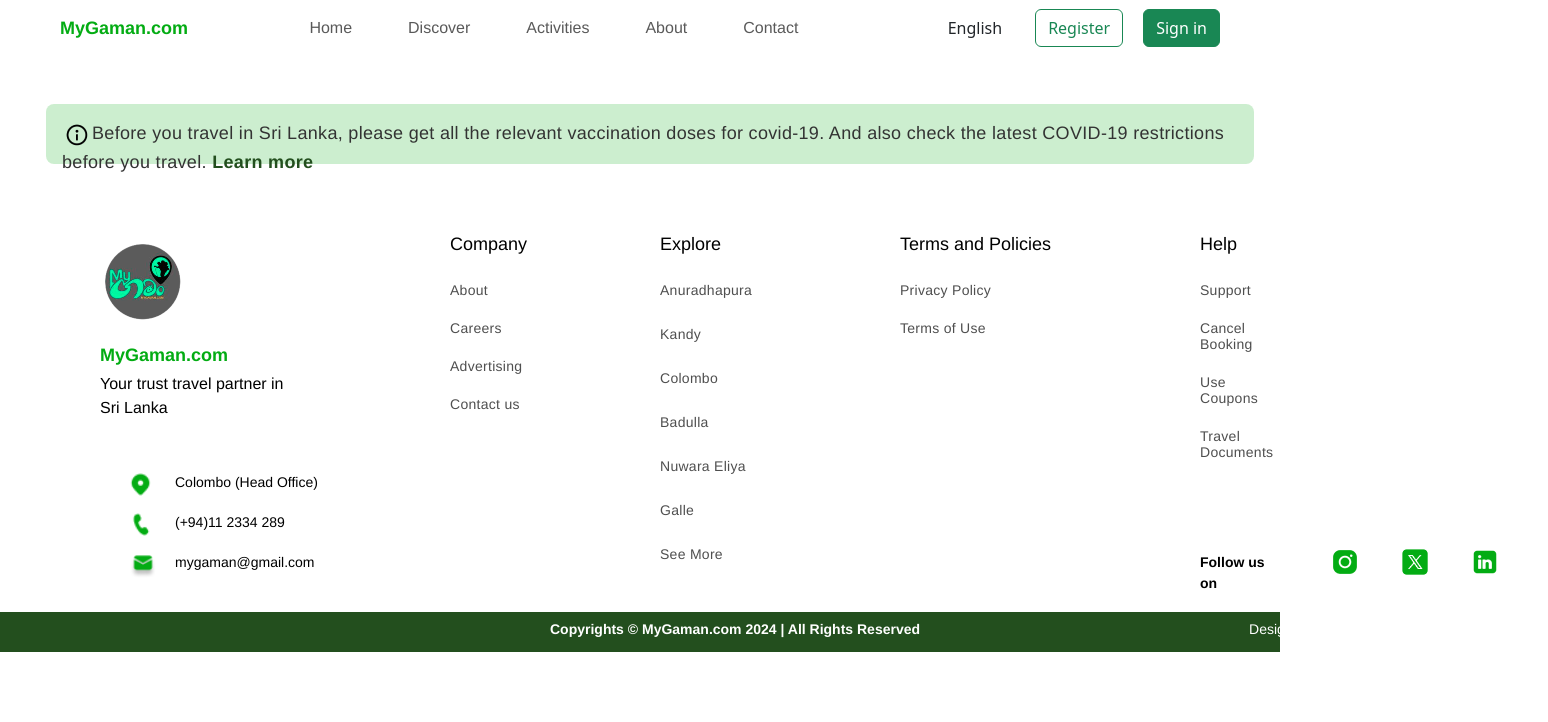
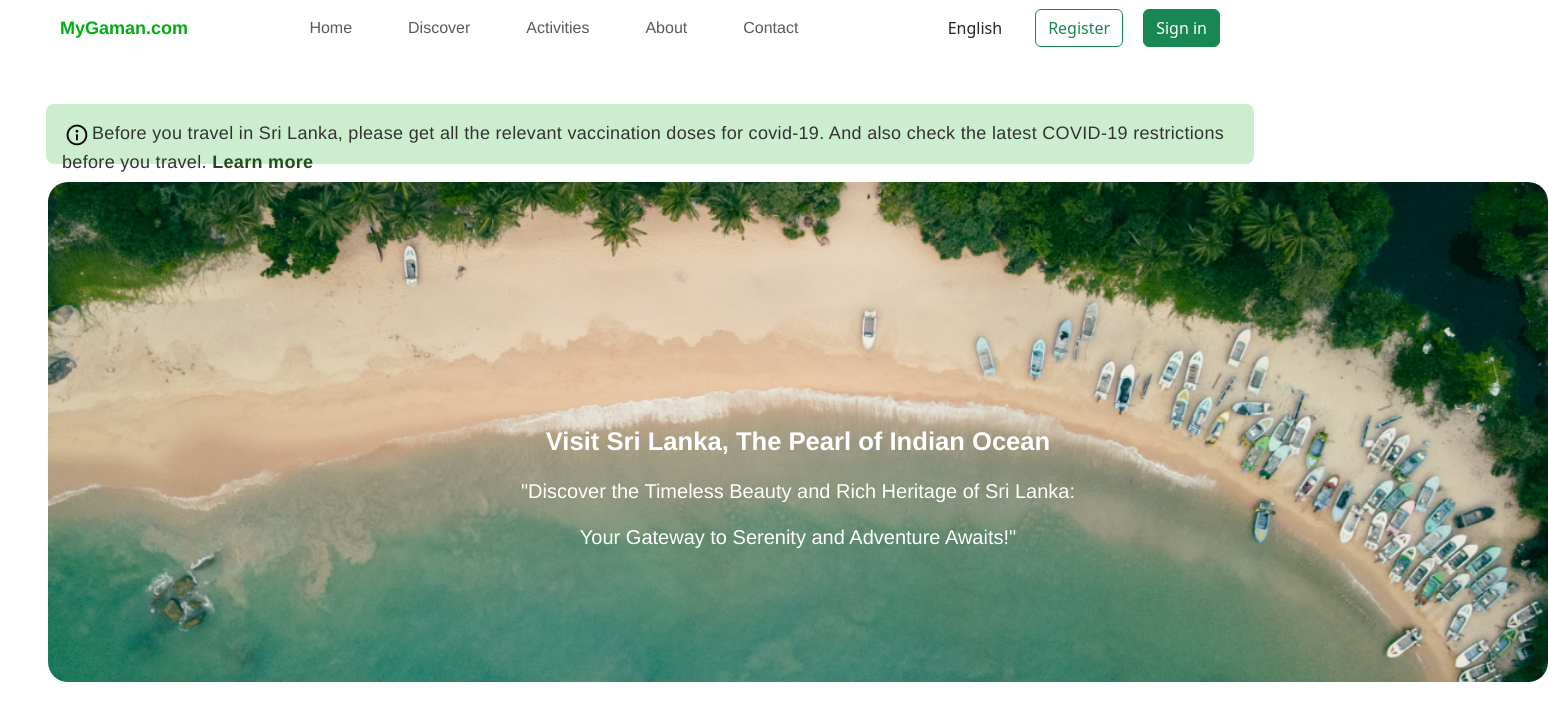
Before and after one commit to tharusha1004/MyGaman-Web, a React (Create React App) app in the folder frontend/: page /home in a window 1280 px wide. Shown: the top 722 px of the page, 1548 px wide, since content can reach past the window. Built offline with nearby package versions, Linux system fonts and the light colour scheme; a web font is replaced by a local one.

Commit message:
add main section component to the home page

```diff
--- a/frontend/src/pages/Home.jsx
+++ b/frontend/src/pages/Home.jsx
@@ -1,11 +1,13 @@
 import React from 'react'
 import '../styles/Home.css'
 import InfoMessage from '../components/Home/Info_Message/InfoMessage'
+import MainSection from '../components/Home/Main_Section/MainSection'
 
 const Home = () => {
     return (
         <div>
             <InfoMessage />
+            <MainSection/>
         </div>
     )
 }
```
